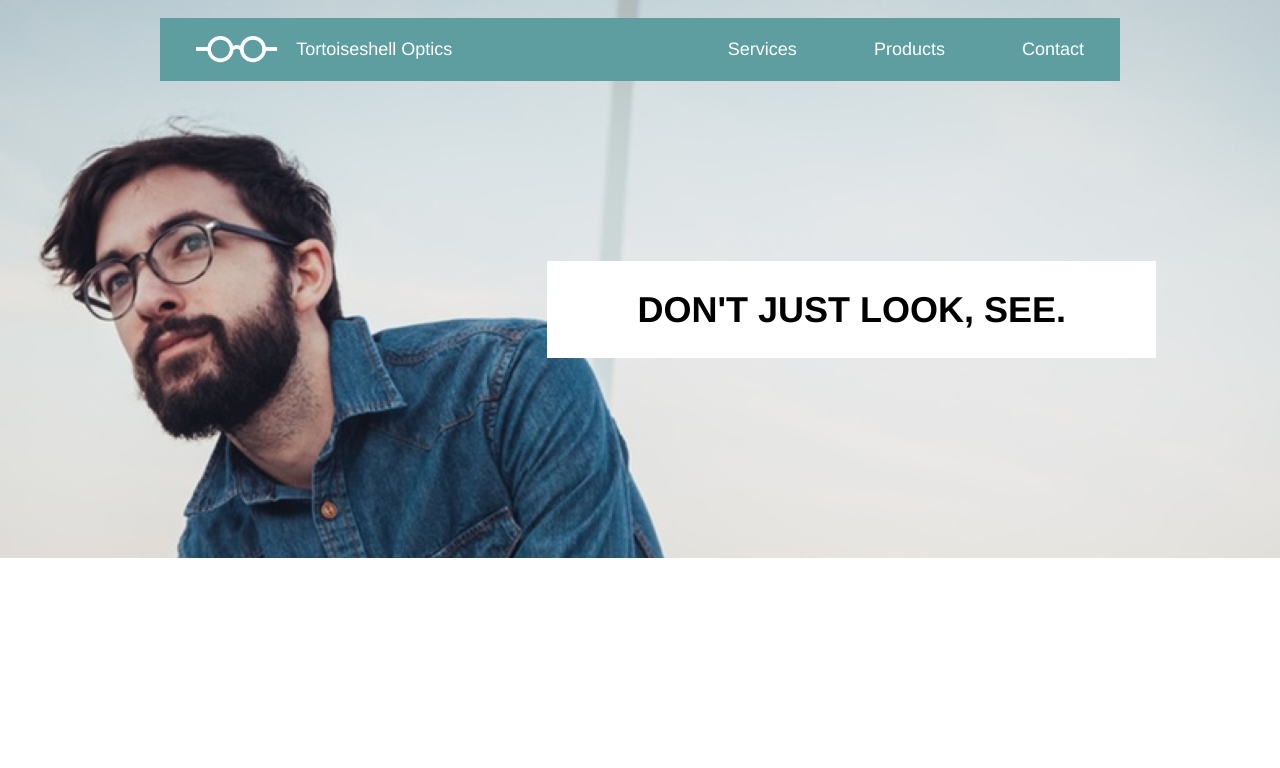
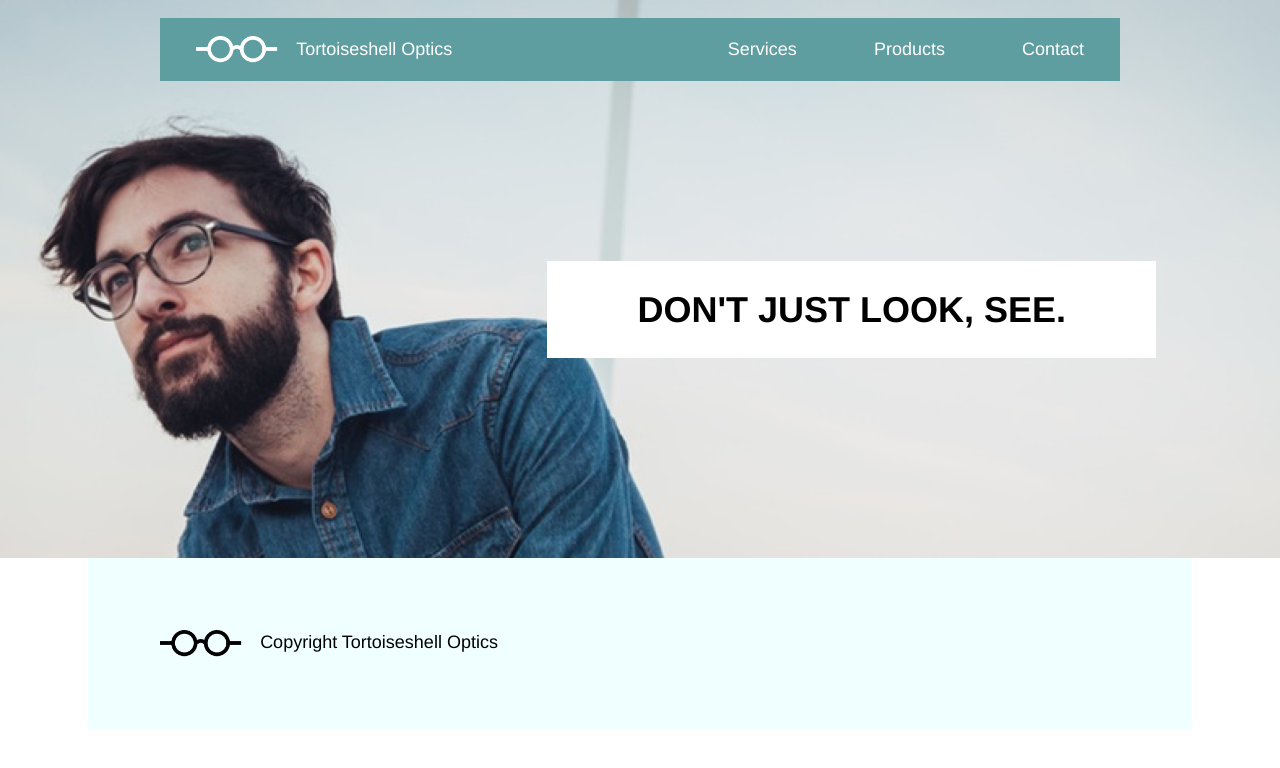
Before and after one commit to anirban21/TortoiseShellOptics, a plain HTML site: page index.html in a window 1280 px wide. Drawn offline with Linux system fonts and the light colour scheme.

Commit message:
Completed footer section

```diff
--- a/index.html
+++ b/index.html
@@ -26,8 +26,20 @@
           <p>DON'T JUST LOOK, SEE.</p>
         </div>
       </div>
-
     </div>
+    <!-- Middle Section with Icons -->
+    <div class="icons">
+    </div>
+    <!-- Lower Middle Section with Philosophy & Appointments -->
+    <div class="about">
+    </div>
+    <!-- Footer Section -->
+    <footer>
+      <div class="container">
+        <img src="./resources/images/logo-black.png" alt="Tortoisshell Logo">
+        <span>Copyright Tortoiseshell Optics</span>
+      </div>
+    </footer>
 
   </body>
 </html>
--- a/resources/css/style.css
+++ b/resources/css/style.css
@@ -71,3 +71,20 @@ body{
   padding: 1.5rem 5rem;
   margin: 0;
 }
+/** CSS Styling for Mid Section with Icons*/
+/** CSS Styling for Mid Section with About */
+/** CSS Styling for Footer*/
+footer{
+  display: flex;
+  justify-content: center;
+}
+footer .container{
+  background-color: azure;
+  padding: 4rem;
+}
+footer .container img{
+  height: 1.5rem;
+}
+footer .container span{
+  padding-left: 1rem;
+}
```
